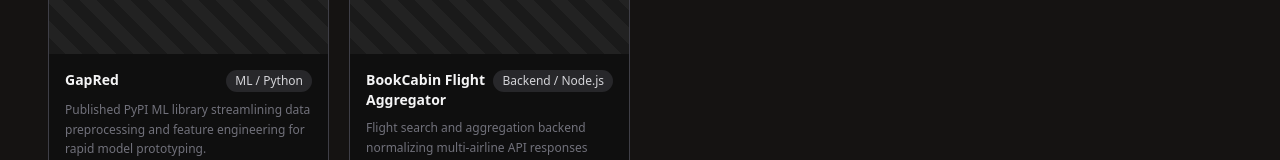
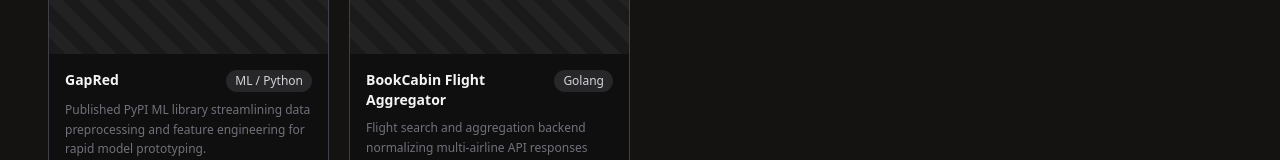
Before and after one commit to radhofan/personal-website, a Next.js app: page / in a window 1280 px wide. Shown: the part 1737-1897 px from the top of the page. Built offline with nearby package versions, Linux system fonts and the light colour scheme.

Commit message:
feat: update project

```diff
--- a/app/components/ProjectsGrid.tsx
+++ b/app/components/ProjectsGrid.tsx
@@ -59,7 +59,7 @@
     id: "bookcabin-flight",
     title: "BookCabin Flight Aggregator",
     description: "Flight search and aggregation backend normalizing multi-airline API responses (Garuda, Lion Air, Batik Air, AirAsia) with parallel queries, retry/backoff, caching, best-value ranking, and timezone-aware filtering.",
-    badge: "Backend / Node.js",
+    badge: "Golang",
   },
 ];
 
```
